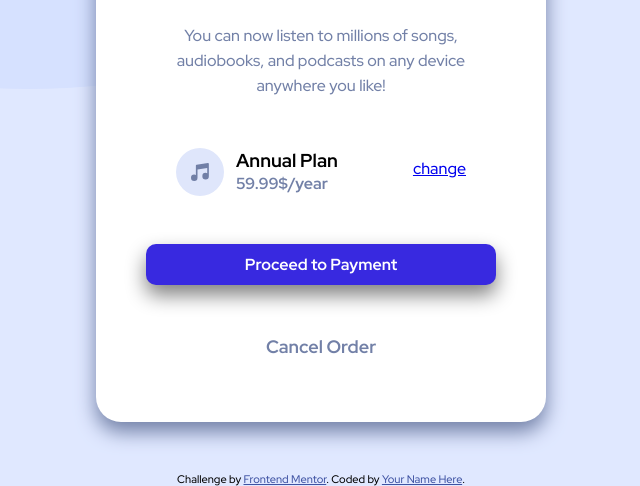
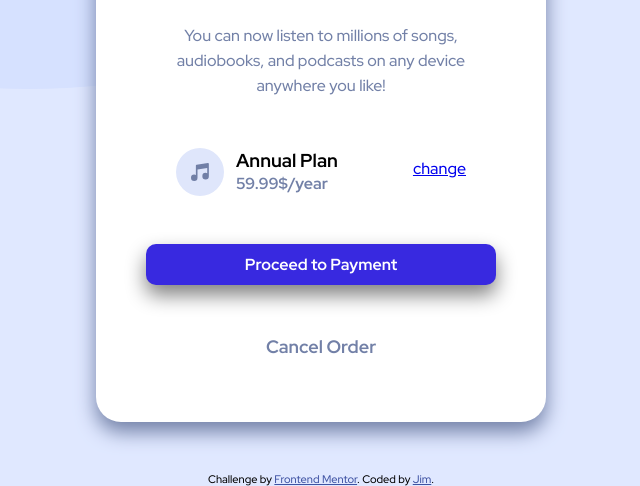
Before and after one commit to jimlim14/Order-Summary, a plain HTML site: page index.html in a window 1280 px wide. Shown: the part 348-834 px from the top of the page, without its empty margins (319-959 px from the left). Drawn offline with Linux system fonts and the light colour scheme.

Commit message:
Update index.html

```diff
--- a/index.html
+++ b/index.html
@@ -61,7 +61,7 @@
 
   <div class="attribution">
     Challenge by <a href="https://www.frontendmentor.io?ref=challenge" target="_blank">Frontend Mentor</a>.
-    Coded by <a href="#">Your Name Here</a>.
+    Coded by <a href="#">Jim</a>.
   </div>
   </div>
 
```
